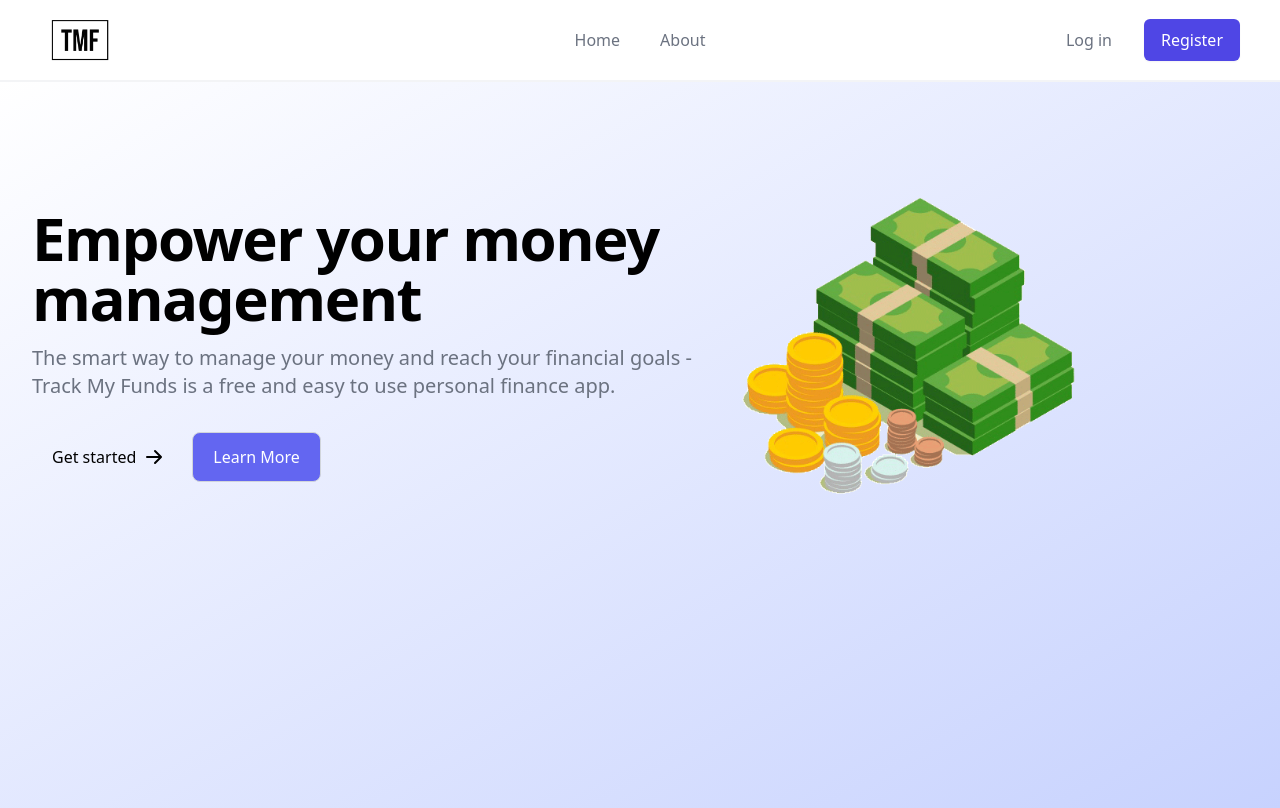
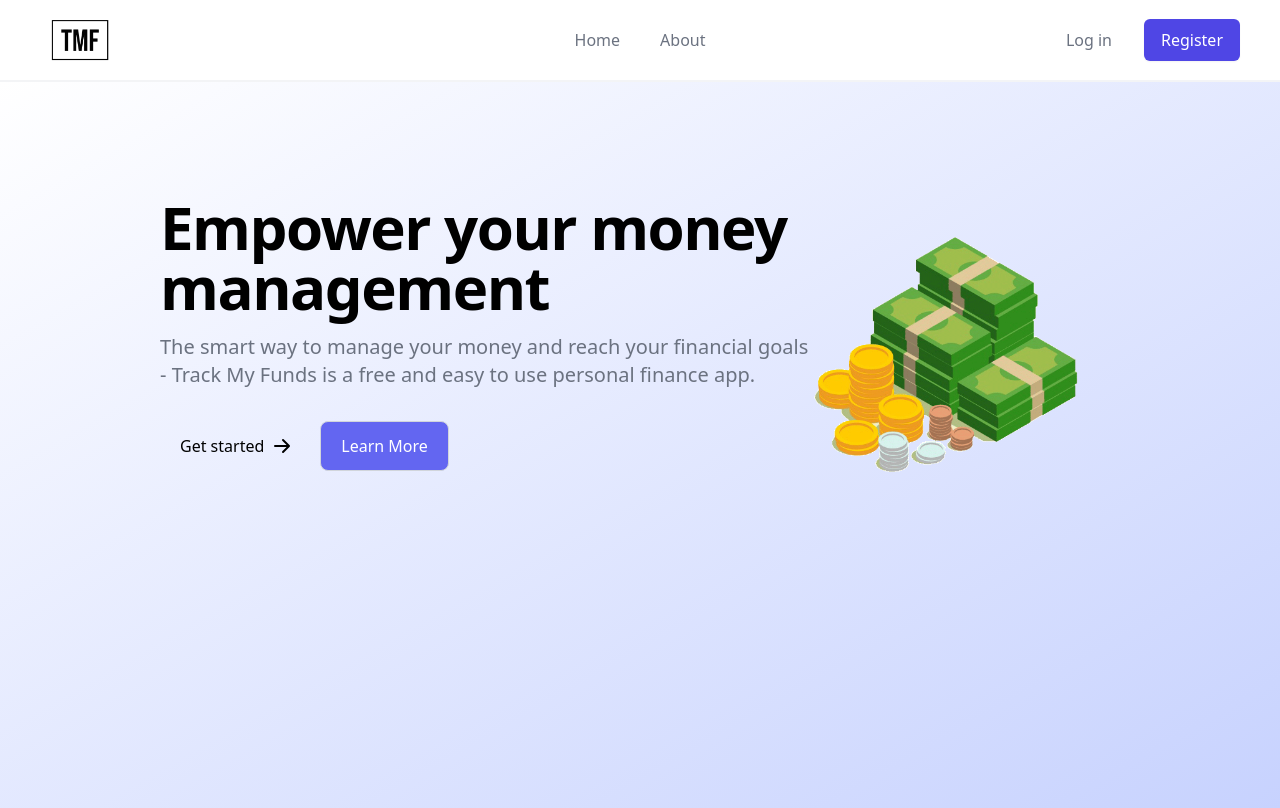
Before and after one commit to LadyBluenotes/track-my-funds, a Next.js app in the folder client/: page / in a window 1280 px wide. Built offline with nearby package versions, Linux system fonts and the light colour scheme.

Commit message:
some styling on index, register, and about

```diff
--- a/client/src/pages/about.tsx
+++ b/client/src/pages/about.tsx
@@ -28,10 +28,10 @@ export default function Example() {
         <div className="mx-auto max-w-2xl lg:text-center">
           <h2 className="text-lg font-semibold leading-8 tracking-tight text-indigo-600">Manage money better</h2>
           <p className="mt-2 text-3xl font-bold tracking-tight text-gray-900 sm:text-4xl">
-            A better way to manage your finances
+            Take the guess work out of your finances
           </p>
           <p className="mt-6 text-lg leading-8 text-gray-600">
-          Track My Funds makes managing your finances should be simple and stress-free. Whether you're a seasoned finance expert or just starting out, you'll find everything you need to take control of your finances and reach your financial goals.
+          Track My Funds makes managing your money simple and stress-free. Whether you're a seasoned finance expert or just starting out, you'll find everything you need to take control of your finances and reach your financial goals.
           </p>
         </div>
         <div className="mx-auto mt-16 max-w-2xl sm:mt-20 lg:mt-24 lg:max-w-4xl">
--- a/client/src/pages/index.tsx
+++ b/client/src/pages/index.tsx
@@ -1,8 +1,8 @@
 export default function Home() {
   return (
       <div className="h-[calc(100vh-74px)] overflow-auto bg-gradient-to-br from-white to-indigo-200">
-        <div className="grid max-w-screen-xl px-8 py-8 mx-auto lg:gap-8 xl:gap-0 lg:mt-20 lg:grid-cols-12">
-            <div className="mr-auto place-self-center lg:col-span-7">
+        <div className="grid max-w-screen-2xl lg:pl-40 py-8 mx-auto lg:gap-8 xl:gap-0 sm:mt-20 lg:grid-cols-12">
+            <div className="place-self-center lg:col-span-7">
                 <h1 className="max-w-2xl mb-4 text-4xl font-extrabold tracking-tight leading-none md:text-5xl xl:text-6xl">Empower your money management</h1>
                 <p className="max-w-2xl mb-6 font-light text-gray-500 lg:mb-8 md:text-lg lg:text-xl dark:text-gray-400">The smart way to manage your money and reach your financial goals - Track My Funds is a free and easy to use personal finance app.</p>
                 <a href="/register" className="inline-flex items-center justify-center px-5 py-3 mr-3 text-base font-medium text-center text-grey-600 rounded-lg bg-primary-700 hover:bg-primary-800 focus:ring-4 focus:ring-primary-300">
@@ -13,7 +13,7 @@ export default function Home() {
                     Learn More
                 </a>
             </div>
-            <div className="hidden lg:mt-0 lg:col-span-5 lg:flex w-4/6 h-auto" >
+            <div className="hidden lg:mt-10 lg:col-span-5 lg:flex h-60" >
                 <img src="/moneyStack.jpg" alt="pile of cash" />
             </div>
         </div>
--- a/client/src/pages/register.tsx
+++ b/client/src/pages/register.tsx
@@ -5,7 +5,7 @@ export default function Login() {
         <div className="pt-20 bg-gradient-to-br from-white to-indigo-200 h-[calc(100vh-74px)] overflow-auto">
             <div className=" p-10 bg-white rounded-lg drop-shadow-md sm:max-w-sm lg:max-w-lg m-auto">
                 <h1 className="text-3xl font-semibold text-center text-indigo-600 mb-2">
-                   Register for an account
+                   Register for an Account
                 </h1>
                 <form className="mt-4 mx-5 border-t-4 border-double border-indigo-200">
                     <div className="mb-2 mt-5">
```
